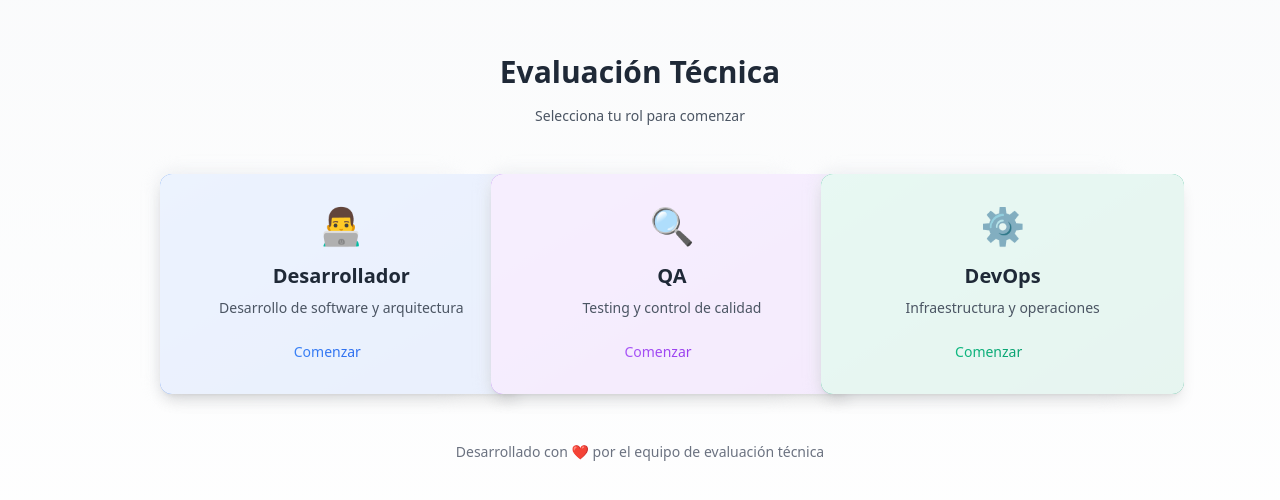
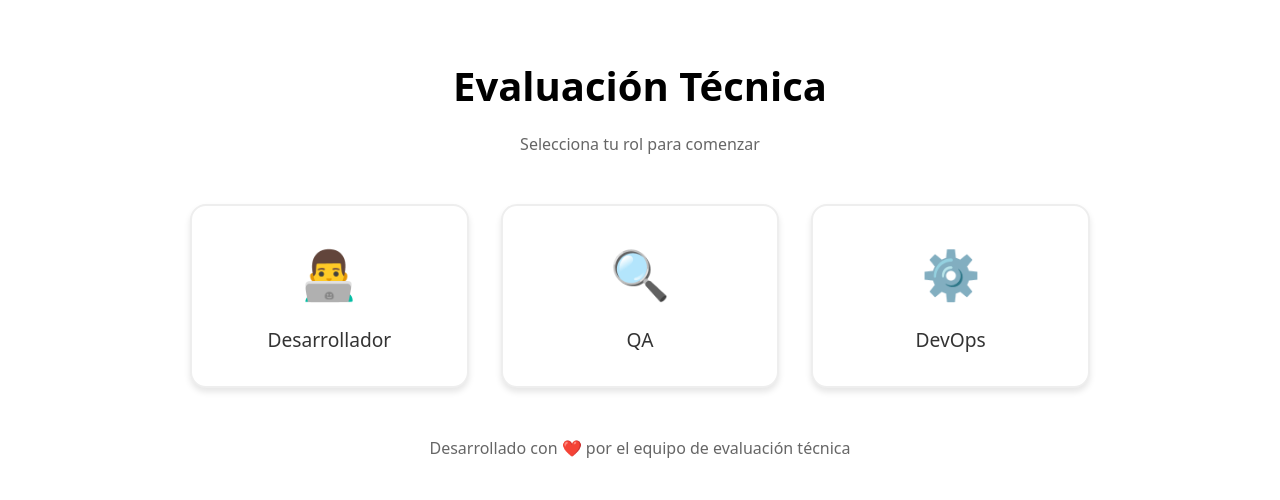
Before and after one commit to guillermodep/evaluadorBP, a Next.js app: page /home in a window 1280 px wide. Shown: the part 142-642 px from the top of the page. Built offline with nearby package versions, Linux system fonts and the light colour scheme.

Commit message:
mejoras visuales

```diff
--- a/package.json
+++ b/package.json
@@ -19,11 +19,11 @@
     "@types/node": "^20",
     "@types/react": "^18",
     "@types/react-dom": "^18",
-    "autoprefixer": "^10.0.1",
+    "autoprefixer": "^10.4.20",
     "eslint": "^8",
     "eslint-config-next": "14.1.0",
-    "postcss": "^8",
-    "tailwindcss": "^3.3.0",
+    "postcss": "^8.5.1",
+    "tailwindcss": "^3.4.17",
     "typescript": "^5"
   }
 }
--- /dev/null
+++ b/postcss.config.js
@@ -0,0 +1,6 @@
+module.exports = {
+  plugins: {
+    tailwindcss: {},
+    autoprefixer: {},
+  },
+}
--- a/src/app/globals.css
+++ b/src/app/globals.css
@@ -2,149 +2,74 @@
 @tailwind components;
 @tailwind utilities;
 
-body {
-  background: #000;
-  color: white;
-  margin: 0;
-  font-family: ui-sans-serif, system-ui, -apple-system, BlinkMacSystemFont, sans-serif;
+:root {
+  --primary: #3b82f6;
+  --secondary: #6366f1;
 }
 
-button {
-  all: unset;
-  cursor: pointer;
-  -webkit-tap-highlight-color: transparent;
-  position: relative;
-  overflow: hidden;
+body {
+  background: white;
 }
 
-button::after {
-  content: '';
-  position: absolute;
-  inset: 0;
-  opacity: 0;
-  background: linear-gradient(
-    45deg,
-    transparent 0%,
-    rgba(255, 255, 255, 0.1) 100%
-  );
-  transition: opacity 0.3s;
+.btn {
+  @apply px-8 py-6 rounded-xl transition-all duration-200;
 }
 
-button:hover::after {
-  opacity: 1;
+.btn-role {
+  @apply bg-white border-2 shadow-lg;
+  @apply hover:shadow-xl hover:-translate-y-1;
+  @apply flex flex-col items-center gap-4;
 }
 
-button:focus-visible {
-  outline: 2px solid white;
-  outline-offset: 2px;
+.icon-large {
+  @apply text-4xl;
 }
 
-/* Reset de tamaños */
-h1 {
-  font-size: 1.5rem;
-  line-height: 2rem;
+.title-main {
+  @apply text-4xl font-bold text-gray-900;
 }
 
-h2 {
-  font-size: 1.125rem;
-  line-height: 1.75rem;
-}
+@layer components {
+  .card {
+    @apply bg-white rounded-xl shadow-lg p-6 hover:shadow-xl transition-all duration-300;
+  }
 
-p {
-  font-size: 0.875rem;
-  line-height: 1.25rem;
-}
+  .card-hover {
+    @apply hover:-translate-y-1 hover:scale-[1.02];
+  }
 
-/* Efectos y animaciones */
-.backdrop-blur-sm {
-  backdrop-filter: blur(8px);
-  -webkit-backdrop-filter: blur(8px);
-}
-
-.animate-fade-in {
-  animation: fadeIn 0.3s ease-out;
-}
-
-@keyframes fadeIn {
-  from {
-    opacity: 0;
-    transform: translateY(10px);
-  }
-  to {
-    opacity: 1;
-    transform: translateY(0);
+  .title {
+    @apply text-4xl font-bold text-gray-800;
   }
 }
 
-/* Ajustes de contenedor */
-.container {
-  width: 100%;
-  max-width: 64rem;
-  margin: 0 auto;
-  padding: 1rem;
-}
-
-/* Ajustes de tarjetas */
-.card {
-  background: rgba(255, 255, 255, 0.05);
-  border: 1px solid rgba(255, 255, 255, 0.1);
-  border-radius: 0.75rem;
-  transition: all 0.2s ease;
-}
-
-.card:hover {
-  background: rgba(255, 255, 255, 0.08);
-  transform: translateY(-2px);
-}
-
-/* Ajustes de iconos */
-.icon {
-  font-size: 1.5rem;
-  line-height: 1;
-}
-
-/* Ajustes de botones */
-.button {
-  transition: all 0.2s ease;
-}
-
-.button:hover {
-  transform: translateY(-1px);
-}
-
-/* Ajustes de texto */
-.text-gradient {
-  background: linear-gradient(to right, #60a5fa, #3b82f6);
-  -webkit-background-clip: text;
-  -webkit-text-fill-color: transparent;
-}
-
-/* Efectos de hover mejorados */
-.group:hover .group-hover\:translate-x-1 {
-  transform: translateX(0.25rem);
-}
-
-.hover\:-translate-y-1:hover {
-  transform: translateY(-0.25rem);
-}
-
-/* Efectos de glassmorphism */
-.backdrop-blur-lg {
-  backdrop-filter: blur(16px);
-}
-
 .bg-grid {
-  background-size: 30px 30px;
+  background-size: 50px 50px;
   background-image:
-    linear-gradient(to right, rgba(255, 255, 255, 0.05) 1px, transparent 1px),
-    linear-gradient(to bottom, rgba(255, 255, 255, 0.05) 1px, transparent 1px);
+    radial-gradient(circle, #6366f1 1px, transparent 1px);
 }
 
 @keyframes float {
-  0%, 100% { transform: translateY(0); }
-  50% { transform: translateY(-5px); }
+  0%, 100% { transform: translateY(0) rotate(0); }
+  50% { transform: translateY(-20px) rotate(2deg); }
 }
 
 .animate-float {
-  animation: float 6s ease-in-out infinite;
+  animation: float 8s ease-in-out infinite;
 }
+
+* {
+  margin: 0;
+  padding: 0;
+  box-sizing: border-box;
+}
+
+body {
+  overflow-x: hidden;
+}
+
+/* Glassmorphism */
+.backdrop-blur-md {
+  backdrop-filter: blur(12px);
+  -webkit-backdrop-filter: blur(12px);
+}
--- a/src/app/home/page.tsx
+++ b/src/app/home/page.tsx
@@ -1,126 +1,86 @@
 'use client';
 
 import { useRouter } from 'next/navigation';
-import { motion } from 'framer-motion';
 
 const roles = [
-  {
-    id: 'developer',
-    title: 'Desarrollador',
-    icon: '👨‍💻',
-    gradient: 'from-blue-500 to-blue-600',
-    description: 'Desarrollo de software y arquitectura'
-  },
-  {
-    id: 'qa',
-    title: 'QA',
-    icon: '🔍',
-    gradient: 'from-purple-500 to-purple-600',
-    description: 'Testing y control de calidad'
-  },
-  {
-    id: 'devops',
-    title: 'DevOps',
-    icon: '⚙️',
-    gradient: 'from-emerald-500 to-emerald-600',
-    description: 'Infraestructura y operaciones'
-  }
+  { id: 'developer', title: 'Desarrollador', icon: '👨‍💻' },
+  { id: 'qa', title: 'QA', icon: '🔍' },
+  { id: 'devops', title: 'DevOps', icon: '⚙️' }
 ];
 
 export default function HomePage() {
   const router = useRouter();
 
   return (
-    <div className="min-h-screen flex flex-col items-center justify-center bg-gradient-to-b from-gray-50 to-white p-4">
-      {/* Fondo con grid */}
-      <div className="fixed inset-0 bg-grid opacity-5"></div>
-
-      <div className="container mx-auto max-w-5xl relative z-10">
-        <motion.div
-          initial={{ opacity: 0, y: -20 }}
-          animate={{ opacity: 1, y: 0 }}
-          className="text-center mb-12"
-        >
-          <h1 className="text-3xl font-bold text-gray-800 mb-4">
+    <main style={{minHeight: '100vh'}} className="flex flex-col items-center justify-center p-8">
+      <div style={{maxWidth: '1000px'}} className="w-full">
+        <header className="text-center mb-12">
+          <h1 style={{fontSize: '2.5rem'}} className="font-bold mb-4">
             Evaluación Técnica
           </h1>
-          <p className="text-gray-600">
+          <p style={{color: '#666'}}>
             Selecciona tu rol para comenzar
           </p>
-        </motion.div>
+        </header>
 
-        <div className="grid grid-cols-1 md:grid-cols-3 gap-8 px-4">
-          {roles.map((role, index) => (
-            <motion.div
+        <div style={{
+          display: 'grid',
+          gridTemplateColumns: 'repeat(auto-fit, minmax(250px, 1fr))',
+          gap: '2rem',
+          margin: '0 auto',
+          maxWidth: '900px'
+        }}>
+          {roles.map((role) => (
+            <button
               key={role.id}
-              initial={{ opacity: 0, y: 20 }}
-              animate={{ opacity: 1, y: 0 }}
-              transition={{ delay: index * 0.1 }}
-              className="relative group"
+              onClick={() => router.push(`/evaluation/${role.id}`)}
+              style={{
+                padding: '2rem',
+                background: 'white',
+                borderRadius: '1rem',
+                border: '2px solid #eee',
+                boxShadow: '0 4px 6px rgba(0,0,0,0.1)',
+                transition: 'all 0.2s ease',
+                cursor: 'pointer'
+              }}
+              onMouseOver={(e) => {
+                e.currentTarget.style.transform = 'translateY(-5px)';
+                e.currentTarget.style.boxShadow = '0 8px 12px rgba(0,0,0,0.1)';
+                e.currentTarget.style.borderColor = '#3b82f6';
+              }}
+              onMouseOut={(e) => {
+                e.currentTarget.style.transform = 'translateY(0)';
+                e.currentTarget.style.boxShadow = '0 4px 6px rgba(0,0,0,0.1)';
+                e.currentTarget.style.borderColor = '#eee';
+              }}
             >
-              <div className="absolute -inset-0.5 bg-gradient-to-r from-gray-200 to-gray-100 rounded-2xl blur opacity-75 group-hover:opacity-100 transition duration-300"></div>
-              <button
-                onClick={() => router.push(`/evaluation/${role.id}`)}
-                className={`
-                  relative w-full bg-gradient-to-br ${role.gradient}
-                  rounded-xl p-8
-                  shadow-lg
-                  transition-all duration-300
-                  group-hover:shadow-xl
-                  flex flex-col items-center
-                  overflow-hidden
-                  backdrop-blur-sm
-                `}
-              >
-                <div className="absolute inset-0 bg-white/90"></div>
-
-                <div className="relative z-10 flex flex-col items-center">
-                  <span className="text-4xl mb-4 transform transition-transform duration-300 group-hover:scale-110">
-                    {role.icon}
-                  </span>
-                  <h2 className="text-xl font-bold text-gray-800 mb-2">
-                    {role.title}
-                  </h2>
-                  <p className="text-sm text-gray-600 text-center mb-6">
-                    {role.description}
-                  </p>
-                  <span className={`
-                    inline-flex items-center text-sm font-medium
-                    bg-gradient-to-r ${role.gradient} text-transparent bg-clip-text
-                    group-hover:opacity-80 transition-opacity
-                  `}>
-                    Comenzar
-                    <svg
-                      className="ml-2 w-5 h-5 transform group-hover:translate-x-1 transition-transform"
-                      fill="none"
-                      stroke="currentColor"
-                      viewBox="0 0 24 24"
-                    >
-                      <path
-                        strokeLinecap="round"
-                        strokeLinejoin="round"
-                        strokeWidth={2}
-                        d="M13 7l5 5m0 0l-5 5m5-5H6"
-                      />
-                    </svg>
-                  </span>
-                </div>
-              </button>
-            </motion.div>
+              <div style={{
+                display: 'flex',
+                flexDirection: 'column',
+                alignItems: 'center',
+                gap: '1rem'
+              }}>
+                <span style={{fontSize: '3rem'}}>{role.icon}</span>
+                <span style={{
+                  fontSize: '1.2rem',
+                  fontWeight: '500',
+                  color: '#333'
+                }}>
+                  {role.title}
+                </span>
+              </div>
+            </button>
           ))}
         </div>
 
-        <motion.footer
-          initial={{ opacity: 0 }}
-          animate={{ opacity: 1 }}
-          transition={{ delay: 0.5 }}
-          className="text-center mt-12"
-        >
-          <p className="text-sm text-gray-500">
-            Desarrollado con ❤️ por el equipo de evaluación técnica
-          </p>
-        </motion.footer>
+        <footer style={{
+          textAlign: 'center',
+          marginTop: '3rem',
+          color: '#666'
+        }}>
+          Desarrollado con ❤️ por el equipo de evaluación técnica
+        </footer>
       </div>
-    </div>
+    </main>
   );
 }
--- a/src/app/layout.tsx
+++ b/src/app/layout.tsx
@@ -7,7 +7,9 @@ export default function RootLayout({
 }) {
   return (
     <html lang="es">
-      <body className="bg-gray-50">{children}</body>
+      <body className="antialiased">
+        {children}
+      </body>
     </html>
   )
 }
--- a/tailwind.config.js
+++ b/tailwind.config.js
@@ -1,26 +1,10 @@
 /** @type {import('tailwindcss').Config} */
 module.exports = {
   content: [
-    './src/pages/**/*.{js,ts,jsx,tsx,mdx}',
-    './src/components/**/*.{js,ts,jsx,tsx,mdx}',
-    './src/app/**/*.{js,ts,jsx,tsx,mdx}',
+    "./src/**/*.{js,ts,jsx,tsx,mdx}",
   ],
   theme: {
-    extend: {
-      colors: {
-        background: "var(--background)",
-        foreground: "var(--foreground)",
-      },
-      backgroundImage: {
-        'gradient-radial': 'radial-gradient(var(--tw-gradient-stops))',
-        'gradient-conic': 'conic-gradient(from 180deg at 50% 50%, var(--tw-gradient-stops))',
-      },
-    },
+    extend: {},
   },
   plugins: [],
-  safelist: [
-    {
-      pattern: /(bg|text|border)-(indigo|green|blue)-(100|500|600)/,
-    },
-  ],
 }
```
Also changed, not shown: 1 other file (tests, documents, lock files or other folders).
